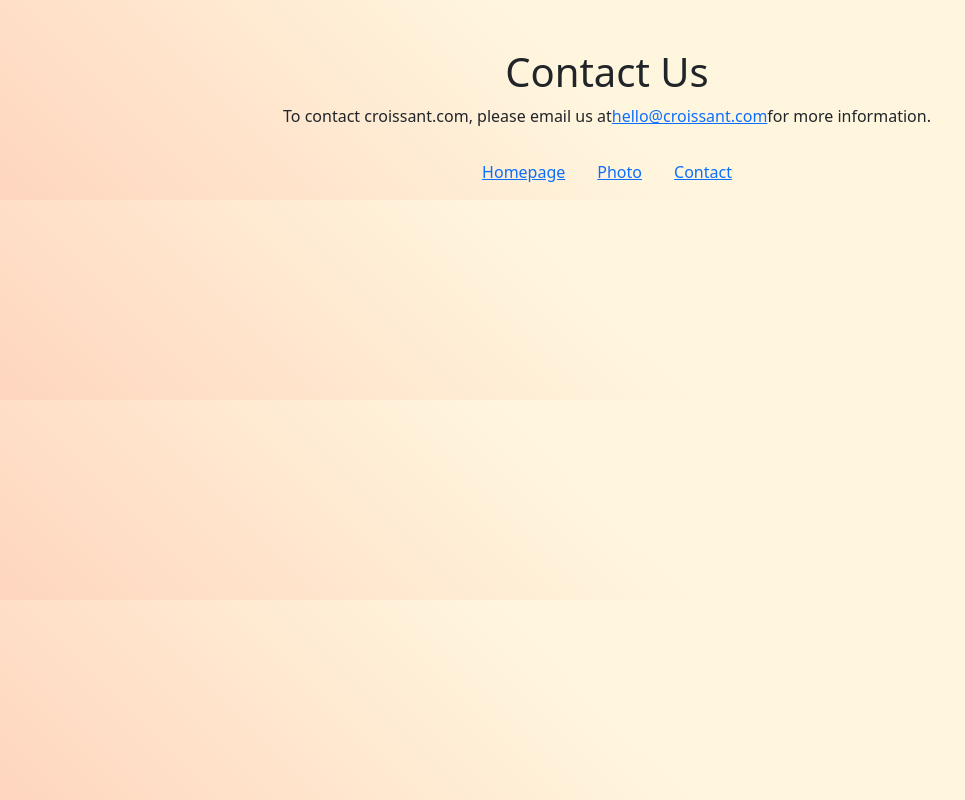
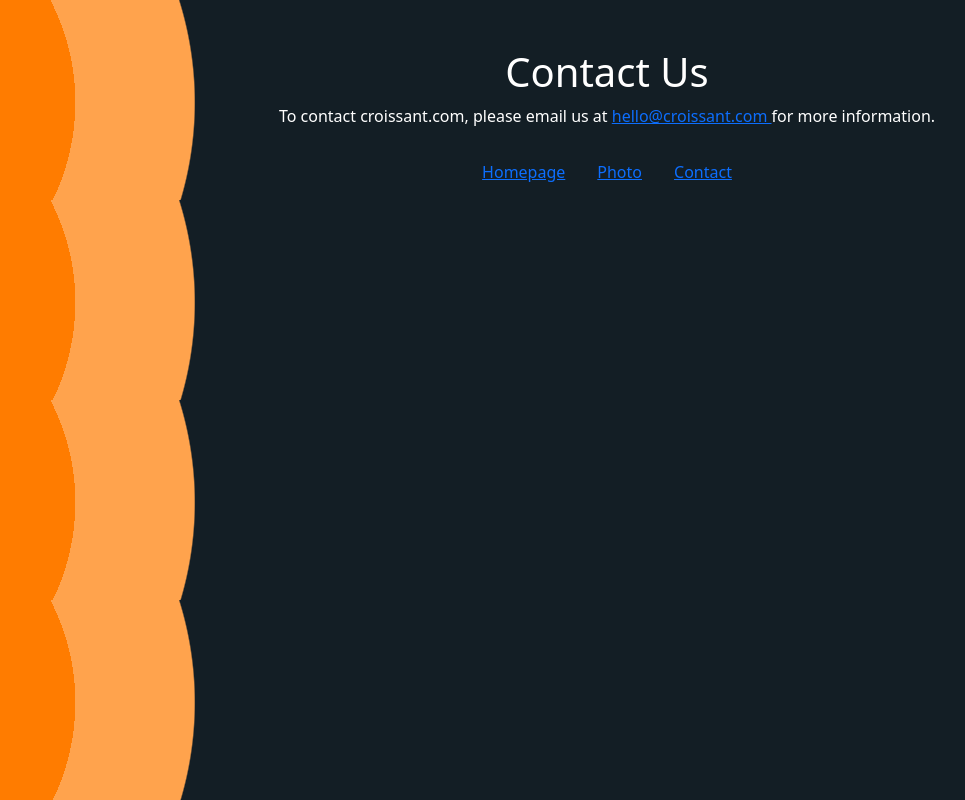
Before and after one commit to MyLanNguyen999/week3-responsive-multiple-page-hosting, a plain HTML site: page contact.html in a window 1280 px wide. Shown: the whole page, without its empty margins (33-998 px from the left). Drawn offline with nearby package versions, Linux system fonts and the light colour scheme.

Commit message:
update theme

```diff
--- a/contact.html
+++ b/contact.html
@@ -13,12 +13,13 @@
     <title>Contact</title>
 </head>
 
-<body>
+<body class="color-bg">
     <h1 class="d-flex justify-content-center mt-5"> Contact Us</h1>
 
-    <p class="d-flex justify-content-center">To contact croissant.com, please email us at <a href="mailto:hello@croissant.com">hello@croissant.com</a>
-        for
-        more information. </p>
+    <p class="text-center">To contact croissant.com, please email us at
+        <a href="mailto:hello@croissant.com">
+            hello@croissant.com </a>
+        for more information. </p>
     <div class="container">
         <div class="row ">
             <div class="d-flex justify-content-center">
--- a/src/styles.css
+++ b/src/styles.css
@@ -1,3 +1,10 @@
-body{
-    background: linear-gradient(44.8deg, rgba(255, 136, 102, 0.67) -53.1%, rgba(255, 221, 136, 0.28) 49%);
+/* .color-bg{
+    background: #ffebbb;
+} */
+
+.color-bg{
+
+
+background: radial-gradient(circle at -8.9% 51.2%, rgb(255, 124, 0) 0%, rgb(255, 124, 0) 15.9%, rgb(255, 163, 77) 15.9%, rgb(255, 163, 77) 24.4%, rgb(19, 30, 37) 24.5%, rgb(19, 30, 37) 66%);
+color: white;
 }
```
Also changed, not shown: index.html (+1 -1 lines), photo.html (+1 -1 lines).
